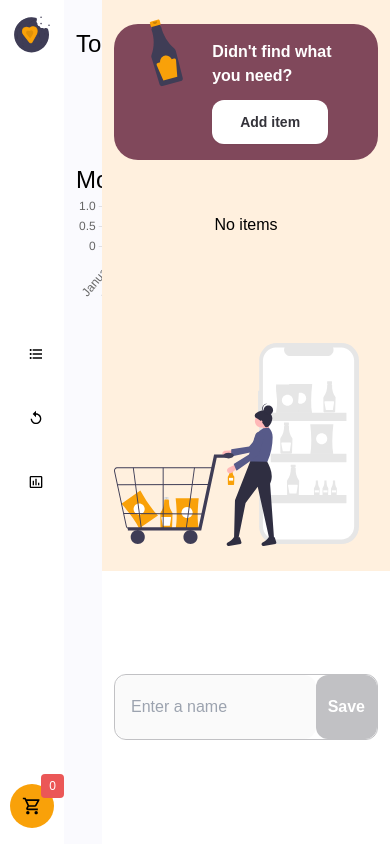
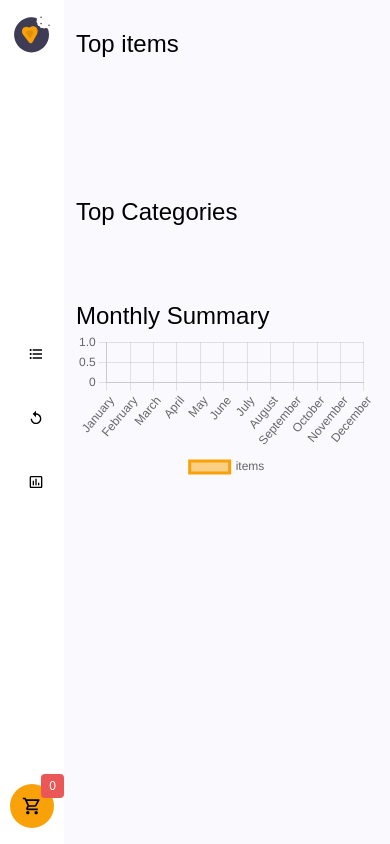
Before and after one commit to JNFussion/shoppingify-challenge-solution, a React (Create React App) app in the folder client/: page /statistics in a window 390 px wide. Built offline with nearby package versions, Linux system fonts and the light colour scheme.

Commit message:
center statistics and history on wide screen. hide shopping list on mobile

```diff
--- a/client/src/App.js
+++ b/client/src/App.js
@@ -16,6 +16,7 @@ import {
   selectShowForm,
   selectShowItem,
   selectShowShoppingList,
+  toggleShoppingList,
 } from "./features/showSlice";
 
 function App() {
@@ -27,6 +28,9 @@ function App() {
 
   useEffect(() => {
     dispatch(loadSaveShoppingLists());
+    if (window.matchMedia("(max-width: 768px)").matches) {
+      dispatch(toggleShoppingList());
+    }
     return () => {};
   }, []);
 
--- a/client/src/components/Statistics.js
+++ b/client/src/components/Statistics.js
@@ -211,8 +211,8 @@ function Statistics() {
   }, [totalSumMonths]);
 
   return (
-    <article className="max-w-[1440px] max-h-screen overflow-y-scroll flex-1 px-3 py-7 lg:px-28 lg:py-12">
-      <div className="flex flex-wrap gap-16">
+    <article className="max-w-[1440px] max-h-screen overflow-y-scroll flex-1 mx-auto px-3 py-7 lg:px-28 lg:py-12">
+      <div className="flex flex-col xl:flex-row gap-16">
         <section className="flex-1">
           <h2 className="text-2xl">Top items</h2>
           <div className="py-9">
--- a/client/src/components/history/History.js
+++ b/client/src/components/history/History.js
@@ -7,7 +7,7 @@ function History() {
   const months = useSelector(selectMonths);
 
   return (
-    <article className="max-w-[1440px] max-h-screen overflow-y-scroll flex-1 py-7 px-3 lg:py-9 lg:px-20">
+    <article className="max-w-[1440px] max-h-screen overflow-y-scroll flex-1 mx-auto py-7 px-3 lg:py-9 lg:px-20">
       <h2 className="text-2xl font-bold text-jet">Shopping History</h2>
       <section className="my-10">
         {months.map((month) => (
```
